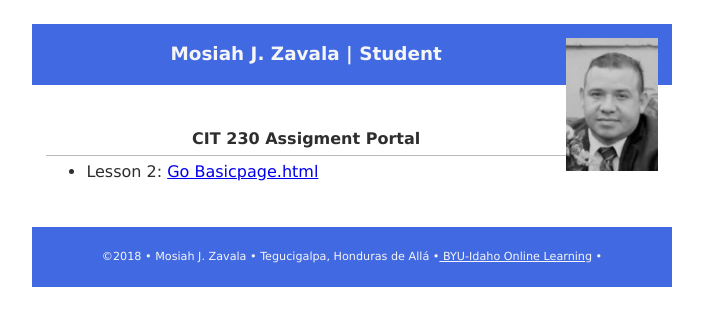
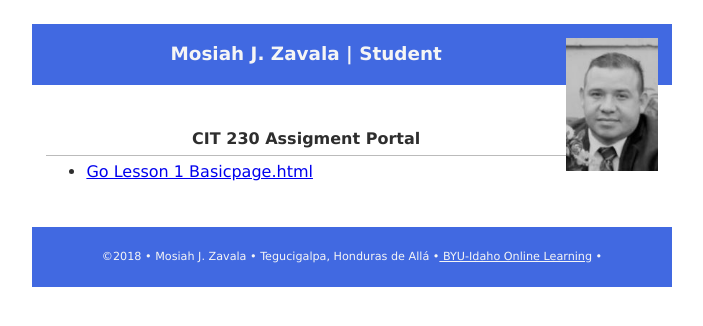
Before and after one commit to mzavalaf/cit230, a plain HTML site: page index.html in a window 1280 px wide. Shown: the whole page, without its empty margins (288-991 px from the left). Drawn offline with Linux system fonts and the light colour scheme.

Commit message:
Go Lesson 1

```diff
--- a/index.html
+++ b/index.html
@@ -16,7 +16,7 @@
     <main>
         <h2>CIT 230 Assigment Portal</h2>
         <ul>
-        <li>Lesson 2: <a href="https://mzavalaf.github.io/cit230.io/basicpage.html"> Go Basicpage.html </a></li>
+        <li><a href="https://mzavalaf.github.io/cit230.io/basicpage.html"> Go Lesson 1 Basicpage.html </a></li>
         </ul>
     </main>
    <footer>
```
